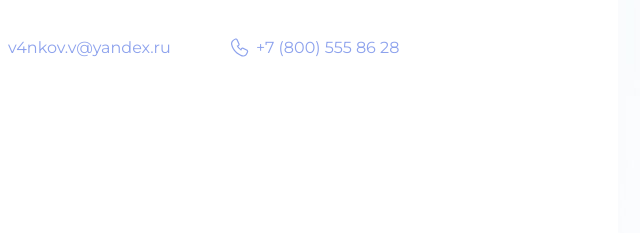
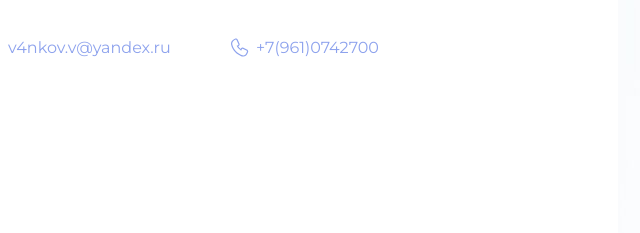
Before and after one commit to GaryTe/First-project, a plain HTML site: page index.html in a window 1280 px wide. Shown: the top 233 px of the page, 38-678 px from the left. Drawn offline with Linux system fonts and the light colour scheme.

Commit message:
Update index.html

```diff
--- a/index.html
+++ b/index.html
@@ -11,7 +11,7 @@
     <header class="page-header">
       <div class="container">
         <a class="header-email" href="mailto:v4nkov.v@yandex.ru">v4nkov.v@yandex.ru</a>
-        <a class="header-phone" href="tel:+78005558628">+7 (800) 555 86 28</a>
+        <a class="header-phone" href="tel:+7(961)0742700">+7(961)0742700</a>
       </div>
     </header>
 
```
